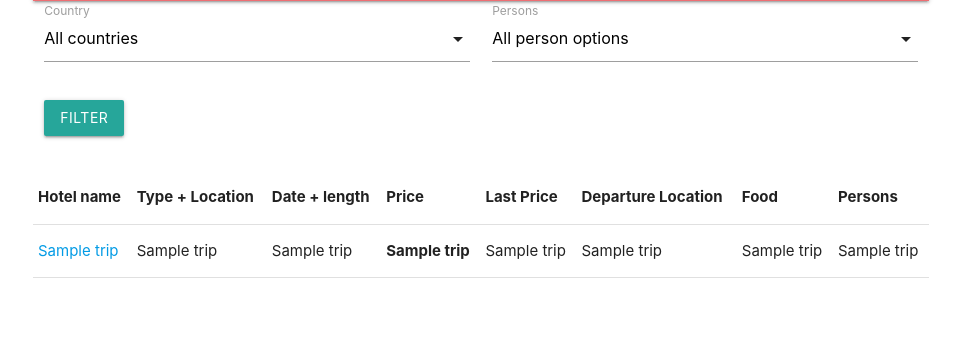
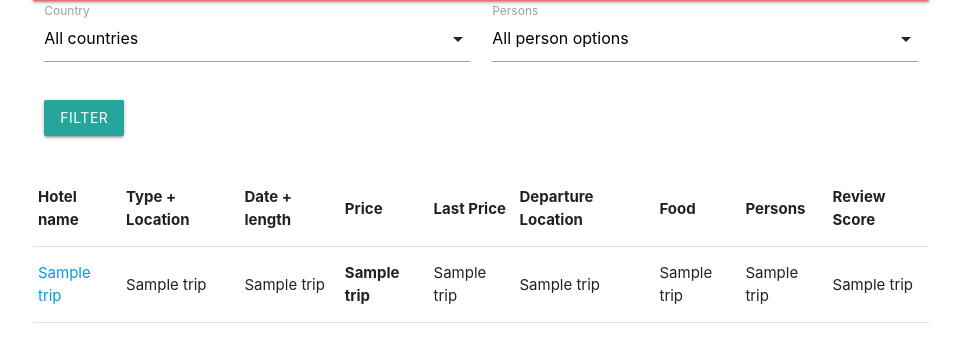
Before and after one commit to teh42eem00/Holiday_Monitor, a Flask app: template templates/trips.html in a window 1280 px wide. Shown: the part 199-561 px from the top of the page, without its empty margins (159-1120 px from the left). Run offline with Flask 3, Linux system fonts and the light colour scheme; the template is opened without the code that fills it: most values are stand-ins (such as "Sample title", 1, 10 or a date in 2020); parts of the project's set-up code (start-up, migrations or seed data) failed here and were passed over.

Commit message:
Update trips.html

```diff
--- a/templates/trips.html
+++ b/templates/trips.html
@@ -59,12 +59,13 @@
             <th>Departure Location</th>
             <th>Food</th>
             <th>Persons</th>
+            <th>Review Score</th>
         </tr>
         </thead>
         <tbody>
         {% for trip in trips %}
             <tr>
-                <td><a href="{{ trip[10] }}" target="_blank">{{ trip[1] }}</a></td>
+                <td><a href="{{ trip[11] }}" target="_blank">{{ trip[1] }}</a></td>
                 <td>{{ trip[2] }}</td>
                 <td>{{ trip[3] }}</td>
                 <td style="color: {% if trip[4] < trip[5] %}green{% elif trip[4] > trip[5] %}red{% endif %}; font-weight: {% if trip[4] != trip[5] %}bold{% endif %}">{{ trip[4] }}</td>
@@ -72,6 +73,7 @@
                 <td>{{ trip[6] }}</td>
                 <td>{{ trip[7] }}</td>
                 <td>{{ trip[8] }}</td>
+                <td>{{ trip[9] }}</td>
             </tr>
         {% endfor %}
         </tbody>
```
